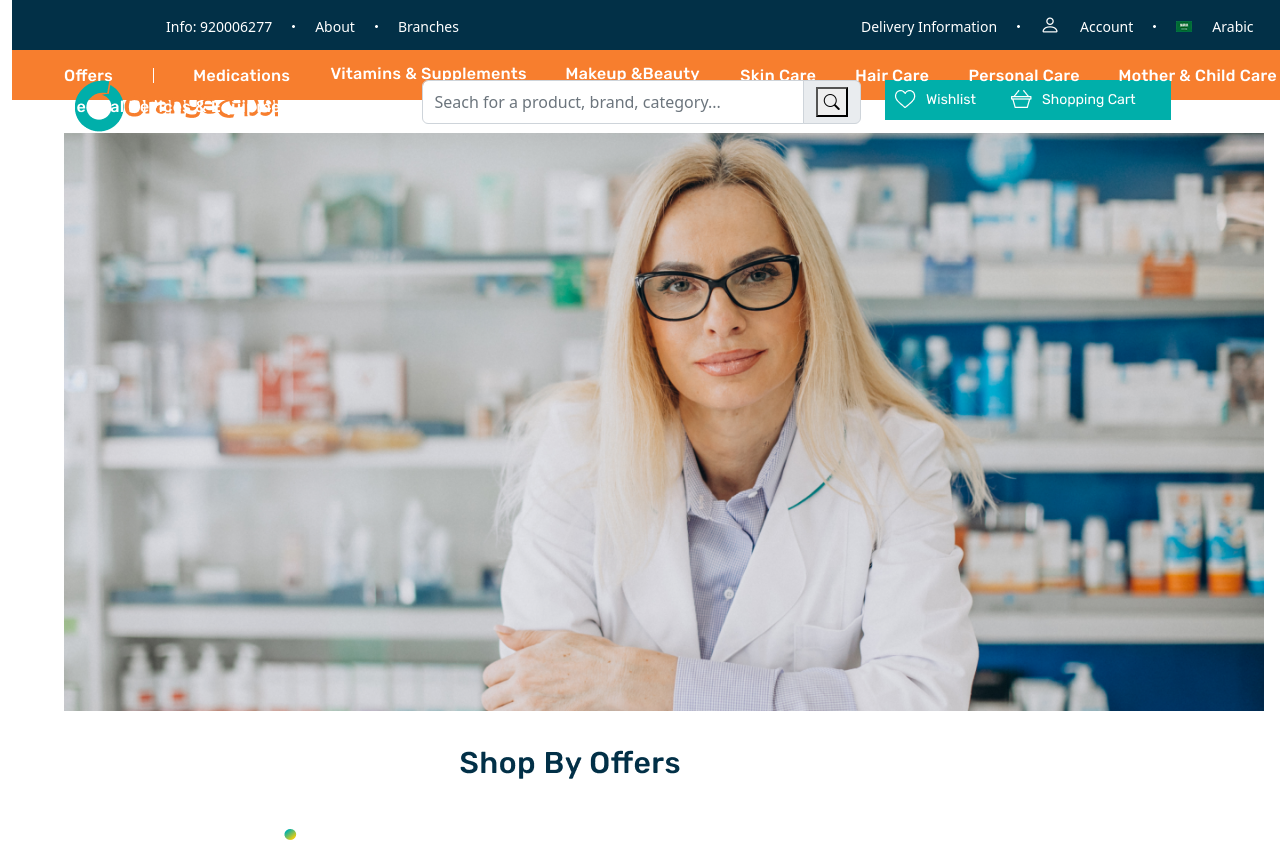
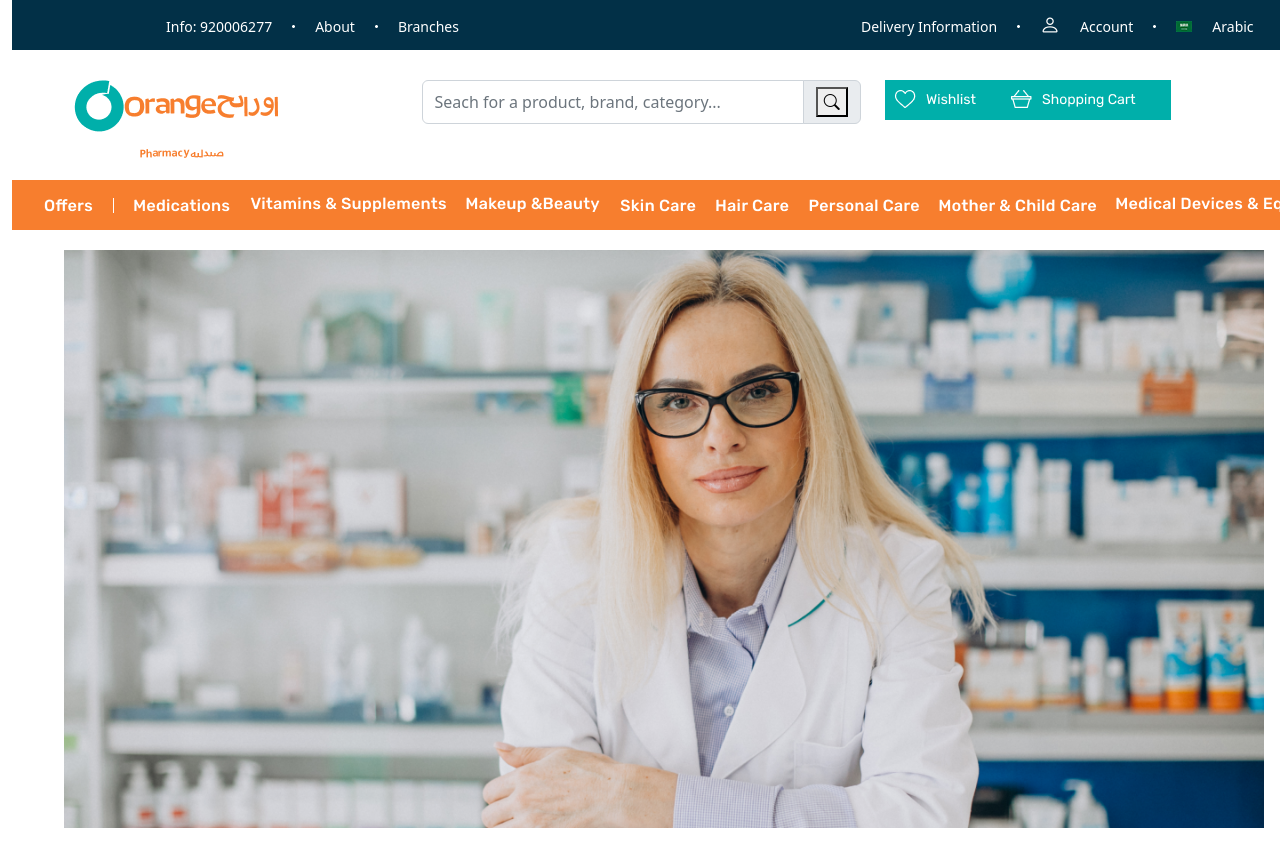
Before and after one commit to phuongdung10/orangePage, a React (Create React App) app: page / in a window 1280 px wide. Shown: the top 842 px of the page. Built offline with nearby package versions, Linux system fonts and the light colour scheme.

Commit message:
Update styleHeader2.css

```diff
--- a/src/myStyle/styleHeader2.css
+++ b/src/myStyle/styleHeader2.css
@@ -1,11 +1,12 @@
 .header_2 {
     background-color: #F77E2E;
     height: 50px;
-    width: 1320px;
+    margin-top: 130px;
+    width: 1390px;
 
 }
 
-.img_center:hover {
+/* .img_center:hover {
     position: relative;
     -webkit-animation: floatBubble 2s infinite  normal ease-out;
     animation: floatBubble 2s infinite  normal ease-out;
@@ -27,17 +28,14 @@
     100% {
         top: 0px;
     }
-}
+} */
 .img_text2 {
-    margin-left: 40px;
+    margin-left: 20px;
     margin-top: 17px;
+    padding-bottom: 20px;
 }
 
 .img_text2:hover {
-    background: rgb(233, 174, 66);
-    transform: scale(2);
-    transition-duration: 0.5s;
-    transition-delay: 0.3s;
     cursor: pointer;
 }
 
@@ -64,7 +62,7 @@
 
 }
 
-.logo_header2:hover {
+/* .logo_header2:hover {
     position: relative;
     animation-name: example;
     animation-duration: 4s;
@@ -101,7 +99,7 @@
         left: 0px;
         top: 0px;
     }
-}
+} */
 
 .icon_header2 i {
     position: absolute;
```
